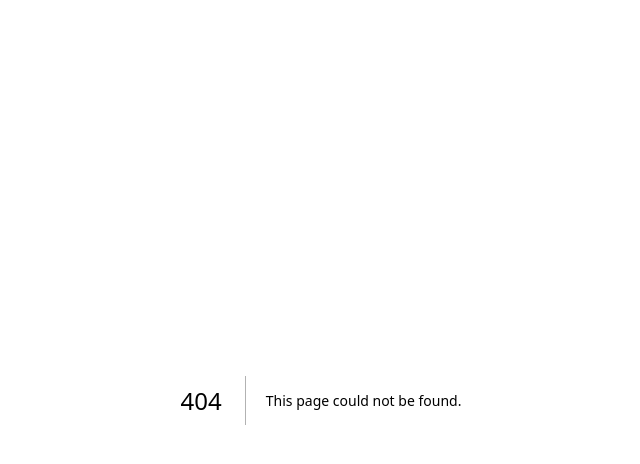
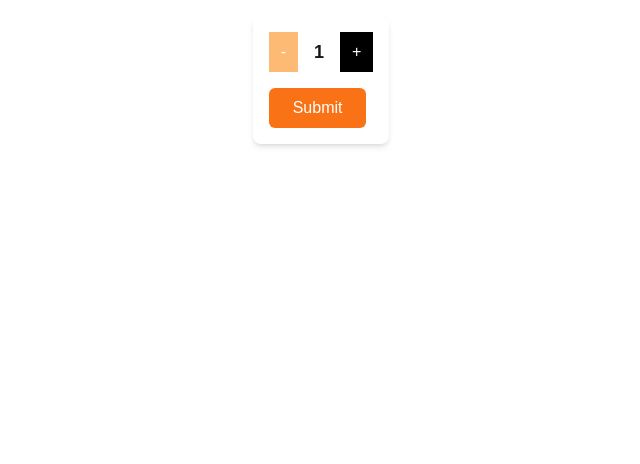
Before and after one commit to LuigiR1/cprg306-assignments, a Next.js app: page /week-4 in a window 1280 px wide. Before the commit this address had no page. Shown: the top 464 px of the page, without its empty margins (319-959 px from the left). Built offline with nearby package versions, Linux system fonts and the light colour scheme.

Commit message:
Week-4 Assignment
finished the week 4 assignment

```diff
--- a/app/page.js
+++ b/app/page.js
@@ -6,8 +6,9 @@ export default function Home() {
     <main className="p-4">
       <h1 className="text-2xl font-bold mb-4">CPRG 306: Web Development 2 - Assignments</h1>
       <div className="flex flex-col space-y-2">
-        <Link href="./week-2/" className="underline text text-white hover:text-orange-600">Week-2</Link>
-        <Link href="./week-3/" className="underline text text-white hover:text-orange-600">Week-3</Link>
+        <Link href="./week-2/" className="underline text text-orange-400 hover:text-orange-600">Week-2 Assignment</Link>
+        <Link href="./week-3/" className="underline text text-orange-400 hover:text-orange-600">Week-3 Assignment</Link>
+        <Link href="./week-4/" className="underline text text-orange-400 hover:text-orange-600">Week-4 Assignment</Link>
       </div>
     </main>
 
--- a/app/week-3/item-list.js
+++ b/app/week-3/item-list.js
@@ -73,7 +73,7 @@ export default function ItemList() {
         category: "household",
       };
       return (
-        <ul className="bg-blue-300 rounded-lg p-5">
+        <ul>
           <Item name={item1.name} quantity={item1.quantity} category={item1.category} />
           <Item name={item2.name} quantity={item2.quantity} category={item2.category} />
           <Item name={item3.name} quantity={item3.quantity} category={item3.category} />
--- a/app/week-3/item.js
+++ b/app/week-3/item.js
@@ -1,7 +1,7 @@
 export default function Item({name, quantity, category}) {
 
     return (
-        <li className="flex flex-col justify-between p-4 border-b border-gray-200">
+        <li className="bg-orange-300 mb-3 flex flex-col justify-between p-4 border-l border-t border-4 border-orange-600">
             <div className="font-semibold text-lg text-gray-900">{name}</div>
             <div className="text-gray-600">Buy {quantity} in {category}</div>
         </li>
--- /dev/null
+++ b/app/week-4/new-item.js
@@ -0,0 +1,51 @@
+'use client';
+
+import { useState } from 'react';
+
+export default function NewItem() {
+  const [quantity, setQuantity] = useState(1);
+
+  const increment = () => {
+    setQuantity((prevQuantity) => Math.min(prevQuantity + 1, 20));
+  };
+
+  const decrement = () => {
+    setQuantity((prevQuantity) => Math.max(prevQuantity - 1, 1));
+  };
+
+  const handleSubmit = (e) => {
+    e.preventDefault();
+    alert(`Quantity: ${quantity}`);
+    setQuantity(1);
+  };
+
+  return (
+    <form onSubmit={handleSubmit} className="p-4 bg-white shadow-md rounded-lg ">
+      <div className="flex items-center space-x-4">
+        <button
+          type="button"
+          onClick={decrement}
+          disabled={quantity === 1}
+          className={`px-3 py-2 text-white ${quantity === 1 ? 'bg-orange-300' : 'bg-orange-500'} `}
+        >
+          -
+        </button>
+        <span className="text-lg font-semibold">{quantity}</span>
+        <button
+          type="button"
+          onClick={increment}
+          disabled={quantity === 20}
+          className={`px-3 py-2 text-white ${quantity === 20 ? 'bg-gray-300' : 'bg-black'} `}
+        >
+          +
+        </button>
+      </div>
+      <button
+        type="submit"
+        className="mt-4 px-6 py-2 bg-orange-500 text-white rounded-md hover:bg-orange-600"
+      >
+        Submit
+      </button>
+    </form>
+  );
+}
--- /dev/null
+++ b/app/week-4/page.js
@@ -0,0 +1,9 @@
+import NewItem from './new-item';
+
+export default function Page() {
+  return (
+    <div className="flex justify-center items-center mt-4">
+      <NewItem />
+    </div>
+  );
+}
```
